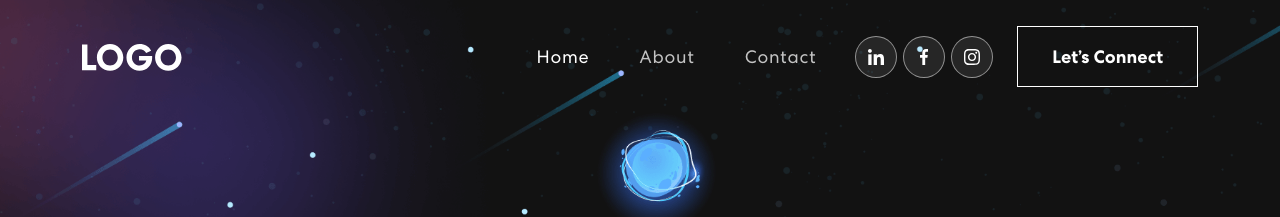
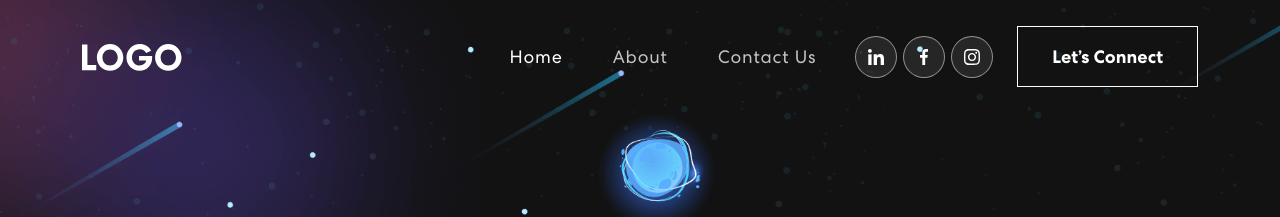
Before and after one commit to bjshobhit/blockchain, a React (Create React App) app: page / in a window 1280 px wide. Shown: the top 217 px of the page. Built offline with nearby package versions, Linux system fonts and the light colour scheme; no server answers.

Commit message:
Update NavBar

```diff
--- a/src/components/NavBar.js
+++ b/src/components/NavBar.js
@@ -46,7 +46,7 @@
             <Nav className="ms-auto">
               <Nav.Link href="#home" className={activeLink === 'home' ? 'active navbar-link' : 'navbar-link'} onClick={() => onUpdateActiveLink('home')}>Home</Nav.Link>
               <Nav.Link href="#skills" className={activeLink === 'skills' ? 'active navbar-link' : 'navbar-link'} onClick={() => onUpdateActiveLink('skills')}>About</Nav.Link>
-              <Nav.Link href="#projects" className={activeLink === 'projects' ? 'active navbar-link' : 'navbar-link'} onClick={() => onUpdateActiveLink('projects')}>Contact</Nav.Link>
+              <Nav.Link href="#projects" className={activeLink === 'projects' ? 'active navbar-link' : 'navbar-link'} onClick={() => onUpdateActiveLink('projects')}>Contact Us</Nav.Link>
             </Nav>
             <span className="navbar-text">
               <div className="social-icon">
```
